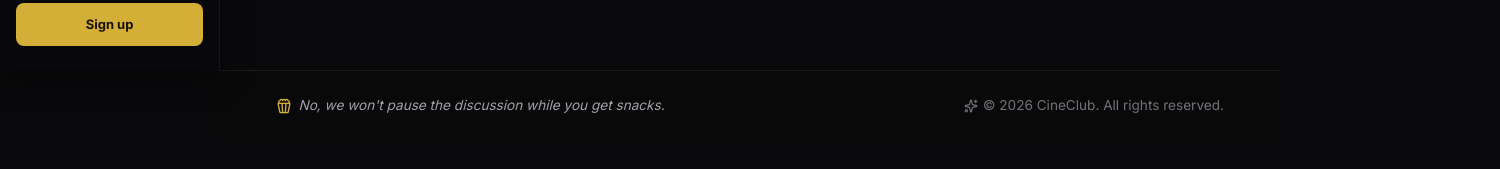
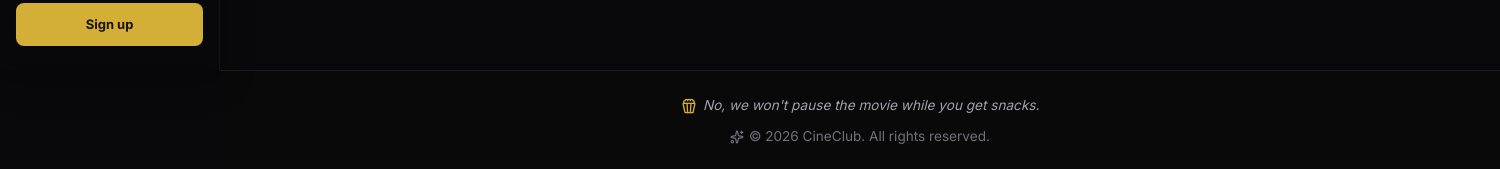
Before and after one commit to abdalla-dev453/Group-7-tv-series-and-movie-club, a React (Vite) app in the folder frontend/: page / in a window 1280 px wide. Shown: the part 730-899 px from the top of the page, 1500 px wide, since content can reach past the window. Before the commit the page ends 871 px from the top, so only its background shows below. Built offline with nearby package versions, Linux system fonts and the light colour scheme; no server answers; a web font is replaced by a local one.

Commit message:
added styling to footer

```diff
--- a/frontend/src/components/Footer.jsx
+++ b/frontend/src/components/Footer.jsx
@@ -13,7 +13,7 @@ const Footer = () => {
               marginRight: "0.4rem",
             }}
           />
-          No, we won't pause the discussion while you get snacks.
+          No, we won&apos;t pause the movie while you get snacks.
         </p>
 
         <p style={styles.copyright}>
@@ -27,32 +27,32 @@ const Footer = () => {
 
 const styles = {
   footer: {
+    width: "100%",
+    boxSizing: "border-box",
     background: "rgba(9, 9, 11, 0.9)",
     color: "#e4e4e7",
     fontFamily: "Inter, system-ui, sans-serif",
-    paddingTop: "1.5rem",
-    paddingBottom: "1.5rem",
+    padding: "1.5rem 1rem",
     marginTop: "auto",
     borderTop: "1px solid rgba(255, 255, 255, 0.08)",
   },
 
   bottomBar: {
-    maxWidth: "1200px",
-    margin: "0 auto",
-    padding: "0 1.5rem",
+    width: "100%",
     display: "flex",
-    flexDirection: "row",
-    justifyContent: "space-between",
+    flexDirection: "column",
+    justifyContent: "center",
     alignItems: "center",
-    flexWrap: "wrap",
-    gap: "1rem",
+    gap: "0.6rem",
     fontSize: "0.85rem",
     color: "#71717a",
+    textAlign: "center",
   },
 
   joke: {
     display: "flex",
     alignItems: "center",
+    justifyContent: "center",
     margin: 0,
     color: "#a1a1aa",
     fontStyle: "italic",
@@ -61,7 +61,9 @@ const styles = {
   copyright: {
     display: "flex",
     alignItems: "center",
+    justifyContent: "center",
     margin: 0,
+    color: "#71717a",
   },
 };
 
```
